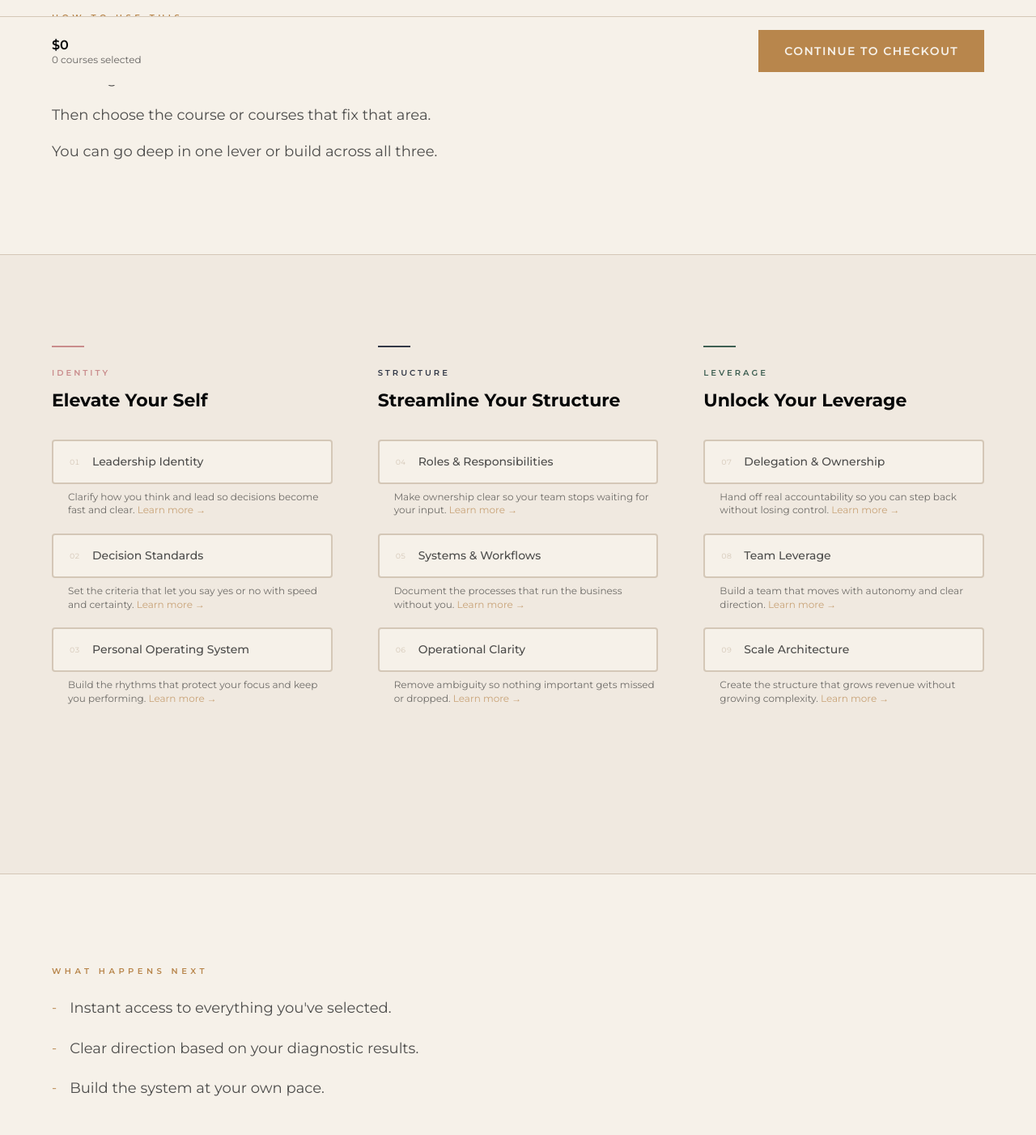
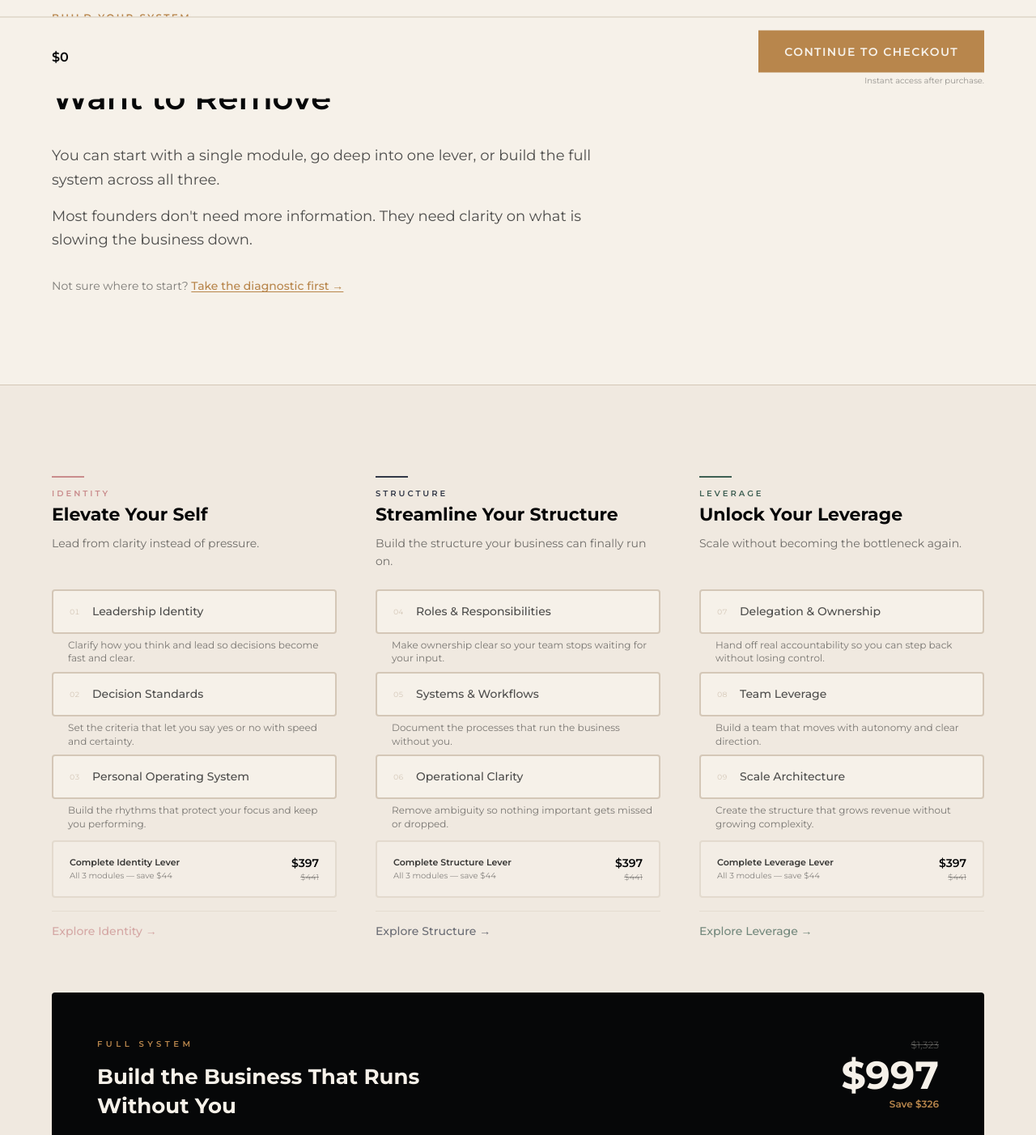
Before and after one commit to michaelgiotakis/elevated-leader, a Next.js app: page /courses in a window 1280 px wide. Shown: the part 780-2182 px from the top of the page at 81% size. Built offline with nearby package versions, Linux system fonts and the light colour scheme; a web font is replaced by a local one.

Commit message:
Optimise courses hub and add lever pages

```diff
--- a/src/app/courses/page.tsx
+++ b/src/app/courses/page.tsx
@@ -1,7 +1,9 @@
 import type { Metadata } from "next";
+import Link from "next/link";
 import { Button } from "@/components/ui/Button";
 import { Container } from "@/components/ui/Container";
 import { CourseSelector } from "@/components/ui/CourseSelector";
+import { Eyebrow } from "@/components/ui/Eyebrow";
 import { Section } from "@/components/ui/Section";
 import { CTA_LINKS } from "@/lib/site";
 
@@ -30,25 +32,33 @@ export default function CoursesPage() {
         </Container>
       </section>
 
-      {/* ── 2. HOW TO USE ───────────────────────────────────────────────── */}
+      {/* ── 2. BUILD YOUR SYSTEM ─────────────────────────────────────────── */}
       <Section className="border-t border-warm-stone">
         <Container>
-          <div className="max-w-xl">
-            <p className="font-sans text-[10px] font-semibold tracking-[0.45em] uppercase text-bronze mb-6">
-              How to Use This
-            </p>
-            <div className="space-y-4">
+          <div className="max-w-2xl">
+            <Eyebrow>Build Your System</Eyebrow>
+            <h2 className="font-sans font-semibold text-[32px] md:text-[40px] leading-tight text-obsidian mb-8">
+              Choose the Bottleneck You Want to Remove
+            </h2>
+            <div className="space-y-4 mb-8">
               <p className="font-sans text-base md:text-lg text-obsidian/70 leading-relaxed">
-                Start with the diagnostic. It shows you where your business is
-                breaking.
+                You can start with a single module, go deep into one lever, or
+                build the full system across all three.
               </p>
               <p className="font-sans text-base md:text-lg text-obsidian/70 leading-relaxed">
-                Then choose the course or courses that fix that area.
-              </p>
-              <p className="font-sans text-base md:text-lg text-obsidian/70 leading-relaxed">
-                You can go deep in one lever or build across all three.
+                Most founders don&apos;t need more information. They need
+                clarity on what is slowing the business down.
               </p>
             </div>
+            <p className="font-sans text-sm text-obsidian/50">
+              Not sure where to start?{" "}
+              <Link
+                href="/diagnostic"
+                className="text-bronze font-medium underline underline-offset-2 decoration-1 hover:text-obsidian transition-colors duration-150"
+              >
+                Take the diagnostic first →
+              </Link>
+            </p>
           </div>
         </Container>
       </Section>
--- a/src/components/ui/CourseSelector.tsx
+++ b/src/components/ui/CourseSelector.tsx
@@ -2,6 +2,12 @@
 
 import Link from "next/link";
 import { useState } from "react";
+
+const MODULE_PRICE = 147;
+const LEVER_BUNDLE_PRICE = 397;
+const FULL_SYSTEM_PRICE = 997;
+// 9 × $147 = $1,323 → full system saves $326.
+// 3 × $147 = $441 → lever bundle saves $44.
 
 interface Course {
   id: string;
@@ -15,6 +21,7 @@ interface Lever {
   labelColor: string;
   label: string;
   heading: string;
+  tagline: string;
   learnMoreHref: string;
   courses: Course[];
 }
@@ -26,22 +33,26 @@ const LEVERS: Lever[] = [
     labelColor: "text-muted-rose",
     label: "Identity",
     heading: "Elevate Your Self",
+    tagline: "Lead from clarity instead of pressure.",
     learnMoreHref: "/courses/elevate-your-self",
     courses: [
       {
         id: "01",
         title: "Leadership Identity",
-        description: "Clarify how you think and lead so decisions become fast and clear.",
+        description:
+          "Clarify how you think and lead so decisions become fast and clear.",
       },
       {
         id: "02",
         title: "Decision Standards",
-        description: "Set the criteria that let you say yes or no with speed and certainty.",
+        description:
+          "Set the criteria that let you say yes or no with speed and certainty.",
       },
       {
         id: "03",
         title: "Personal Operating System",
-        description: "Build the rhythms that protect your focus and keep you performing.",
+        description:
+          "Build the rhythms that protect your focus and keep you performing.",
       },
     ],
   },
@@ -51,12 +62,14 @@ const LEVERS: Lever[] = [
     labelColor: "text-slate",
     label: "Structure",
     heading: "Streamline Your Structure",
+    tagline: "Build the structure your business can finally run on.",
     learnMoreHref: "/courses/streamline-your-structure",
     courses: [
       {
         id: "04",
         title: "Roles & Responsibilities",
-        description: "Make ownership clear so your team stops waiting for your input.",
+        description:
+          "Make ownership clear so your team stops waiting for your input.",
       },
       {
         id: "05",
@@ -66,7 +79,8 @@ const LEVERS: Lever[] = [
       {
         id: "06",
         title: "Operational Clarity",
-        description: "Remove ambiguity so nothing important gets missed or dropped.",
+        description:
+          "Remove ambiguity so nothing important gets missed or dropped.",
       },
     ],
   },
@@ -76,57 +90,86 @@ const LEVERS: Lever[] = [
     labelColor: "text-eucalyptus",
     label: "Leverage",
     heading: "Unlock Your Leverage",
+    tagline: "Scale without becoming the bottleneck again.",
     learnMoreHref: "/courses/unlock-your-leverage",
     courses: [
       {
         id: "07",
         title: "Delegation & Ownership",
-        description: "Hand off real accountability so you can step back without losing control.",
+        description:
+          "Hand off real accountability so you can step back without losing control.",
       },
       {
         id: "08",
         title: "Team Leverage",
-        description: "Build a team that moves with autonomy and clear direction.",
+        description:
+          "Build a team that moves with autonomy and clear direction.",
       },
       {
         id: "09",
         title: "Scale Architecture",
-        description: "Create the structure that grows revenue without growing complexity.",
+        description:
+          "Create the structure that grows revenue without growing complexity.",
       },
     ],
   },
 ];
 
-function calculatePricing(
-  selected: Set<string>,
-  levers: Lever[]
-): { total: number; label: string } {
+const ALL_MODULE_IDS = LEVERS.flatMap((l) => l.courses.map((c) => c.id));
+
+interface PricingResult {
+  total: number;
+  label: string;
+  savings: number;
+}
+
+function calculatePricing(selected: Set<string>): PricingResult {
+  const count = selected.size;
+  if (count === 0) return { total: 0, label: "", savings: 0 };
+
+  if (ALL_MODULE_IDS.every((id) => selected.has(id))) {
+    return {
+      total: FULL_SYSTEM_PRICE,
+      label: "Full system — all 9 modules",
+      savings: ALL_MODULE_IDS.length * MODULE_PRICE - FULL_SYSTEM_PRICE,
+    };
+  }
+
   let total = 0;
-  let fullLeverCount = 0;
+  let savings = 0;
+  let bundleCount = 0;
+  let completedLeverLabel = "";
 
-  for (const lever of levers) {
+  for (const lever of LEVERS) {
     const inLever = lever.courses.filter((c) => selected.has(c.id)).length;
     if (inLever === 3) {
-      total += 447;
-      fullLeverCount++;
+      total += LEVER_BUNDLE_PRICE;
+      savings += MODULE_PRICE * 3 - LEVER_BUNDLE_PRICE;
+      bundleCount++;
+      completedLeverLabel = lever.label;
     } else {
-      total += inLever * 147;
+      total += inLever * MODULE_PRICE;
     }
   }
 
-  const count = selected.size;
-  const label =
-    fullLeverCount === 1 && count === 3
-      ? "Full lever selected"
-      : count === 1
-      ? "1 course selected"
-      : `${count} courses selected`;
+  let label: string;
+  if (bundleCount === 1 && count === 3) {
+    label = `${completedLeverLabel} lever bundle`;
+  } else if (count === 1) {
+    label = "1 module selected";
+  } else {
+    label = `${count} modules selected`;
+  }
 
-  return { total, label };
+  return { total, label, savings };
 }
 
 export function CourseSelector() {
   const [selected, setSelected] = useState<Set<string>>(new Set());
+
+  const count = selected.size;
+  const { total, label, savings } = calculatePricing(selected);
+  const isFullSystem = ALL_MODULE_IDS.every((id) => selected.has(id));
 
   function toggle(id: string) {
     setSelected((prev) => {
@@ -137,40 +180,81 @@ export function CourseSelector() {
     });
   }
 
-  const count = selected.size;
-  const { total, label } = calculatePricing(selected, LEVERS);
+  function toggleLever(lever: Lever) {
+    setSelected((prev) => {
+      const next = new Set(prev);
+      const allSelected = lever.courses.every((c) => next.has(c.id));
+      if (allSelected) {
+        lever.courses.forEach((c) => next.delete(c.id));
+      } else {
+        lever.courses.forEach((c) => next.add(c.id));
+      }
+      return next;
+    });
+  }
+
+  function toggleFullSystem() {
+    setSelected((prev) => {
+      const isAll = ALL_MODULE_IDS.every((id) => prev.has(id));
+      return isAll ? new Set<string>() : new Set(ALL_MODULE_IDS);
+    });
+  }
 
   return (
     <>
-      {/* Course grid — pb-24 ensures sticky bar never obscures the last row */}
-      <div className="pb-24">
-        <div className="grid grid-cols-1 md:grid-cols-3 gap-10 md:gap-14">
-          {LEVERS.map((lever) => (
-            <div key={lever.id}>
-              <div className={`w-10 h-0.5 ${lever.accentBar} mb-6`} />
+      {/* pb-28 ensures sticky bar never obscures the full-system card */}
+      <div className="pb-28">
+
+        {/* Lever columns — natural block flow, compact consistent margins */}
+        <div className="grid grid-cols-1 gap-14 md:grid-cols-3 md:gap-10 lg:gap-12">
+          {LEVERS.map((lever) => {
+            const isLeverComplete = lever.courses.every((c) =>
+              selected.has(c.id)
+            );
+            return (
+              <div
+                key={lever.id}
+                className={[
+                  "rounded transition-all duration-300",
+                  isLeverComplete ? "ring-1 ring-inset ring-warm-stone/50" : "",
+                ].join(" ")}
+              >
+                {/* Accent line */}
+                <div className={`w-10 h-0.5 ${lever.accentBar} mb-3`} />
+
+                {/* Lever label */}
                 <p
-                className={`font-sans text-[10px] font-semibold tracking-[0.3em] uppercase ${lever.labelColor} mb-3`}
+                  className={`font-sans text-[10px] font-semibold tracking-[0.3em] uppercase ${lever.labelColor} mb-1`}
                 >
                   {lever.label}
                 </p>
-              <h3 className="font-sans font-bold text-[20px] md:text-[22px] text-obsidian mb-8 leading-snug">
+
+                {/* Lever heading */}
+                <h3 className="font-sans font-bold text-[20px] md:text-[22px] text-obsidian leading-snug mb-2">
                   {lever.heading}
                 </h3>
 
-              <div className="space-y-5">
+                {/* Tagline — md:h-[3rem] reserves consistent 2-line height so the
+                    first module card aligns across all three columns regardless
+                    of how the tagline wraps. Mobile uses natural height. */}
+                <p className="font-sans text-sm text-obsidian/55 leading-relaxed mb-5 md:h-[3rem] md:overflow-hidden">
+                  {lever.tagline}
+                </p>
+
+                {/* Module cards */}
+                <div className="space-y-2 mb-3">
                   {lever.courses.map((course) => {
                     const isSelected = selected.has(course.id);
                     return (
                       <div key={course.id}>
-                      {/* Selection card — sole purpose is toggle */}
                         <button
                           onClick={() => toggle(course.id)}
                           aria-pressed={isSelected}
                           className={[
-                          "w-full text-left rounded px-5 py-4 border-2 transition-all duration-150",
+                            "w-full text-left rounded px-5 py-4 border-2 transition-all duration-150 cursor-pointer",
                             isSelected
-                            ? "border-bronze bg-warm-stone/15"
-                            : "border-warm-stone bg-ivory hover:shadow-sm",
+                              ? "border-bronze bg-warm-stone/15 shadow-sm"
+                              : "border-warm-stone bg-ivory hover:border-warm-stone/80 hover:shadow-sm",
                           ].join(" ")}
                         >
                           <div className="flex items-center justify-between gap-4">
@@ -194,7 +278,12 @@ export function CourseSelector() {
                                 isSelected ? "opacity-100" : "opacity-0"
                               }`}
                             >
-                            <svg width="13" height="10" viewBox="0 0 13 10" fill="none">
+                              <svg
+                                width="13"
+                                height="10"
+                                viewBox="0 0 13 10"
+                                fill="none"
+                              >
                                 <path
                                   d="M1 5L4.5 9L12 1"
                                   stroke="#B8864C"
@@ -206,32 +295,113 @@ export function CourseSelector() {
                             </span>
                           </div>
                         </button>
-
-                      {/* Description + inline Learn more — sibling to button, never nested */}
-                      <p className="mt-2 pl-5 font-sans text-xs text-obsidian/55 leading-snug">
-                        {course.description}{" "}
-                        <Link
-                          href={lever.learnMoreHref}
-                          className="text-bronze opacity-70 hover:opacity-100 hover:underline underline-offset-2 transition-opacity duration-150 whitespace-nowrap"
-                        >
-                          Learn more →
-                        </Link>
+                        <p className="mt-1.5 pl-5 font-sans text-xs text-obsidian/50 leading-snug line-clamp-2">
+                          {course.description}
                         </p>
                       </div>
                     );
                   })}
                 </div>
+
+                {/* Bundle button */}
+                <button
+                  onClick={() => toggleLever(lever)}
+                  className={[
+                    "w-full text-left rounded px-5 py-4 border-2 transition-all duration-150 mb-4",
+                    isLeverComplete
+                      ? "border-bronze/70 bg-warm-stone/15"
+                      : "border-warm-stone/50 bg-ivory/50 hover:border-warm-stone hover:shadow-sm",
+                  ].join(" ")}
+                >
+                  <div className="flex items-center justify-between gap-4">
+                    <div>
+                      <p className="font-sans text-[11px] font-semibold text-obsidian/80 leading-tight">
+                        Complete {lever.label} Lever
+                      </p>
+                      <p className="font-sans text-[10px] text-obsidian/45 mt-0.5">
+                        All 3 modules — save $44
+                      </p>
                     </div>
-          ))}
+                    <div className="text-right shrink-0">
+                      <p className="font-sans text-sm font-semibold text-obsidian">
+                        ${LEVER_BUNDLE_PRICE}
+                      </p>
+                      <p className="font-sans text-[10px] text-obsidian/35 line-through">
+                        ${MODULE_PRICE * 3}
+                      </p>
+                    </div>
+                  </div>
+                </button>
+
+                {/* Explore link */}
+                <div className="border-t border-warm-stone/40 pt-3">
+                  <Link
+                    href={lever.learnMoreHref}
+                    className={`font-sans text-sm font-medium ${lever.labelColor} opacity-70 hover:opacity-100 hover:underline underline-offset-2 decoration-1 transition-opacity duration-150`}
+                  >
+                    Explore {lever.label} →
+                  </Link>
+                </div>
+              </div>
+            );
+          })}
+        </div>
+
+        {/* ── FULL SYSTEM OFFER ──────────────────────────────────────────── */}
+        <div
+          className={[
+            "mt-14 md:mt-16 bg-obsidian rounded p-10 md:p-14 transition-all duration-300",
+            isFullSystem ? "ring-2 ring-bronze/50" : "",
+          ].join(" ")}
+        >
+          <div className="flex flex-col md:flex-row md:items-start md:justify-between gap-8 md:gap-16">
+            {/* Left — copy */}
+            <div className="max-w-lg">
+              <p className="font-sans text-[10px] font-semibold tracking-[0.45em] uppercase text-bronze mb-4">
+                Full System
+              </p>
+              <h3 className="font-sans font-bold text-[22px] md:text-[26px] text-ivory leading-snug mb-4">
+                Build the Business That Runs Without You
+              </h3>
+              <p className="font-sans text-sm md:text-base text-ivory/65 leading-relaxed">
+                The full system combines Identity, Structure, and Leverage into
+                one operating model designed to remove you as the bottleneck
+                across the entire business.
+              </p>
+            </div>
+
+            {/* Right — price + CTA */}
+            <div className="shrink-0 md:text-right">
+              <p className="font-sans text-[12px] text-ivory/30 line-through mb-1">
+                $1,323
+              </p>
+              <p className="font-sans font-bold text-4xl md:text-5xl text-ivory leading-none mb-1">
+                $997
+              </p>
+              <p className="font-sans text-xs text-bronze font-semibold mb-6 md:mb-8">
+                Save $326
+              </p>
+              <button
+                onClick={toggleFullSystem}
+                className={[
+                  "font-sans font-semibold tracking-widest uppercase transition-colors duration-200 text-[11px] px-6 py-3 sm:text-sm sm:px-8 sm:py-4 w-full md:w-auto",
+                  isFullSystem
+                    ? "bg-rosewood text-ivory"
+                    : "bg-bronze text-ivory hover:bg-rosewood",
+                ].join(" ")}
+              >
+                {isFullSystem ? "Full System Selected" : "Select Full System"}
+              </button>
+            </div>
+          </div>
         </div>
       </div>
 
       {/*
        * Sticky checkout bar.
-       * Slides up from bottom when at least one course is selected.
-       * Hidden (translated off-screen) when nothing is selected — no disabled clutter.
-       * Uses a direct <Link> instead of Button so responsive padding is reliable
-       * (cn() concatenates only — class conflicts are unpredictable without tailwind-merge).
+       * Slides up when at least one module is selected.
+       * Left: total + savings badge + selection label.
+       * Right: primary CTA + "instant access" reassurance line.
        */}
       <div
         aria-live="polite"
@@ -240,24 +410,36 @@ export function CourseSelector() {
         }`}
       >
         <div className="mx-auto w-full max-w-[1280px] px-6 md:px-10 lg:px-16 py-4 flex items-center justify-between gap-4">
-          {/* Left — price + label */}
+          {/* Left — price summary */}
           <div>
+            <div className="flex items-baseline gap-3 flex-wrap">
               <p className="font-sans text-base font-semibold text-obsidian leading-tight">
-              ${total}
+                ${total.toLocaleString()}
               </p>
-            <p className="font-sans text-xs text-obsidian/60 leading-tight">
+              {savings > 0 && (
+                <p className="font-sans text-xs font-semibold text-eucalyptus leading-tight">
+                  Save ${savings}
+                </p>
+              )}
+            </div>
+            <p className="font-sans text-xs text-obsidian/60 leading-tight mt-0.5">
               {label}
             </p>
           </div>
 
-          {/* Right — checkout link styled as primary button */}
+          {/* Right — checkout CTA */}
+          <div className="flex flex-col items-end gap-1 shrink-0">
             <Link
               href="/checkout"
-            className="shrink-0 font-sans font-semibold tracking-widest uppercase bg-bronze text-ivory hover:bg-rosewood transition-colors duration-200 text-[11px] px-5 py-3 sm:text-sm sm:px-8 sm:py-4"
+              className="font-sans font-semibold tracking-widest uppercase bg-bronze text-ivory hover:bg-rosewood transition-colors duration-200 text-[11px] px-5 py-3 sm:text-sm sm:px-8 sm:py-4"
             >
               <span className="sm:hidden">Checkout</span>
               <span className="hidden sm:inline">Continue to Checkout</span>
             </Link>
+            <p className="font-sans text-[10px] text-obsidian/40 hidden sm:block leading-tight">
+              Instant access after purchase.
+            </p>
+          </div>
         </div>
       </div>
     </>
```
Lines whose indentation alone changed are shown as unchanged.
